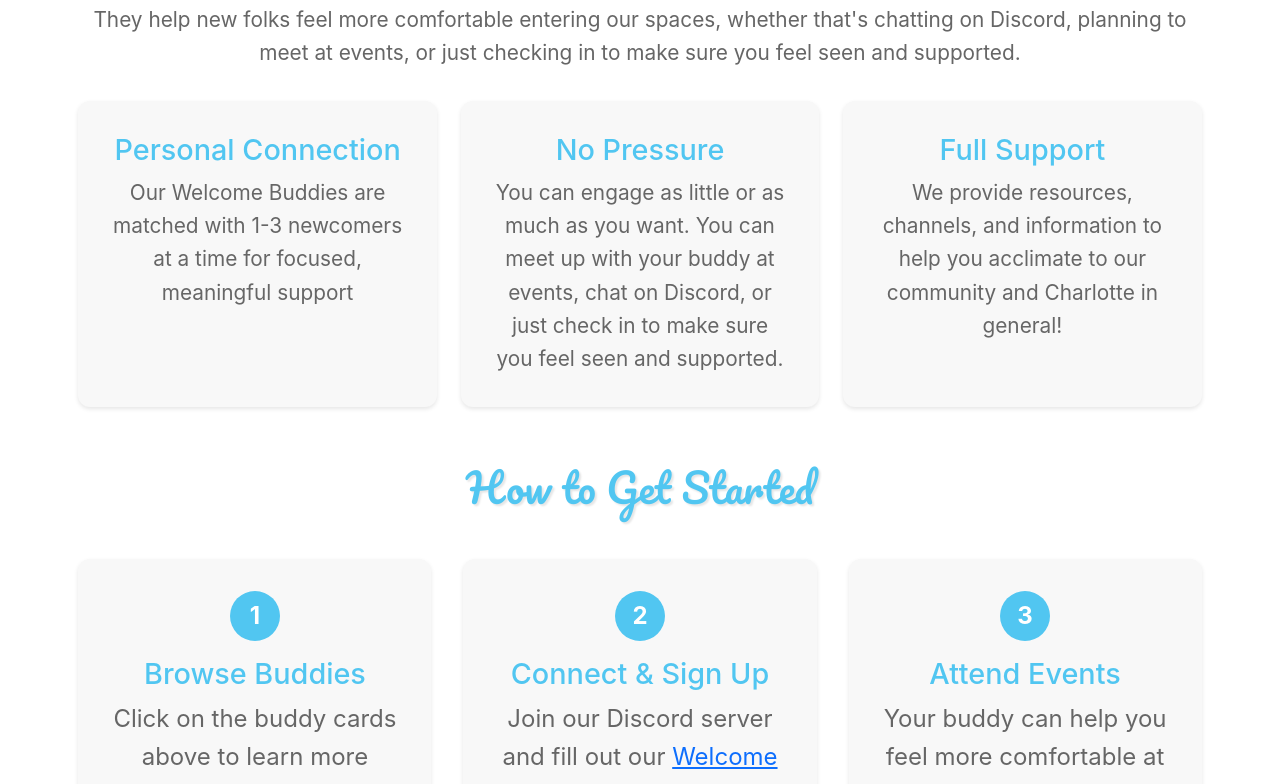
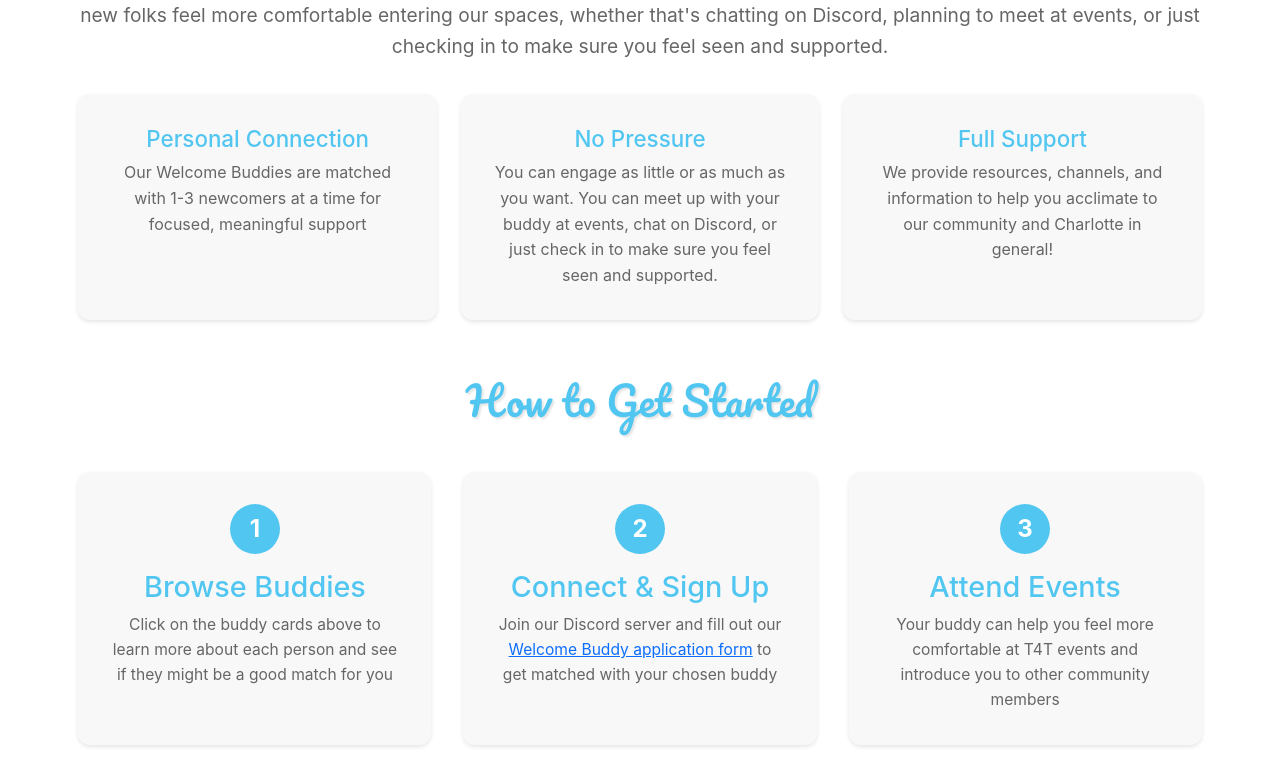
Before and after one commit to t4tclt/t4tclt, a React (Create React App) app: page /buddy in a window 1280 px wide. Shown: the part 467-1251 px from the top of the page. Built offline with nearby package versions, Linux system fonts and the light colour scheme.

Commit message:
style updates

```diff
--- a/src/routes/About.tsx
+++ b/src/routes/About.tsx
@@ -257,6 +257,29 @@ function About() {
             </div>
           </div>
 
+          <div className="about-staff-card" onClick={handleStaffCardClick}>
+            <div className="about-staff-card-inner">
+              <div className="about-staff-card-front">
+                <img src="/assets/skye.png" alt="Skye" className="about-staff-image" />
+                <div className="about-staff-hover-text">Click to learn more</div>
+              </div>
+              <div className="about-staff-card-back">
+                <h3 className="about-staff-name">Skye</h3>
+                <p className="about-staff-role">Aid Coordinator</p>
+                <div className="about-staff-bio">
+                  <p><strong>Pronouns:</strong> They/he/she</p>
+                  <p><strong>Bio:</strong> I'm passionate about mutual aid, community organizing, and helping people overcome barriers to accessing resources.</p>
+                  <p><strong>Location:</strong> Charlotte</p>
+                  <p><strong>Sexuality:</strong> Asexual/sapphic</p>
+                  <p><strong>Gender:</strong> Nonbinary/genderfluid/transmasc</p>
+                  <p><strong>Interests:</strong> Volunteering, poetry, music, documentaries</p>
+                  <p><strong>Quirks:</strong> Can't do math</p>
+                  <p><strong>Favorite T4T events:</strong> Karaoke night/peer support group</p>
+                </div>
+              </div>
+            </div>
+          </div>
+
           <div className="about-staff-card">
             <div className="about-staff-card-content">
               <div className="about-staff-info-shown">
--- a/src/routes/Buddy.css
+++ b/src/routes/Buddy.css
@@ -62,7 +62,7 @@
 }
 
 .buddy-info-content p {
-  font-size: 1.3rem;
+  font-size: 1.2rem;
   line-height: 1.6;
   color: #666;
   margin-bottom: 2rem;
@@ -87,12 +87,14 @@
 
 .buddy-feature h3 {
   color: #51c6f1;
-  font-size: 1.8em;
+  font-size: 1.4em;
 }
 
 .buddy-feature p {
   color: #666;
   line-height: 1.6;
+  font-size: 1em;
+
   margin: 0;
 }
 
@@ -182,7 +184,7 @@
   text-align: center;
   font-size: 1.4rem;
   color: #666;
-  margin-bottom: 3rem;
+  margin-bottom: 1rem;
 }
 
 /* Buddy Grid */
@@ -383,7 +385,7 @@ p{
   color: #666;
   line-height: 1.6;
   margin: 0;
-  font-size: 1.5rem;
+  font-size: 0.975rem;
 }
 
 
```
Also changed, not shown: 1 other file (tests, documents, lock files or other folders).
